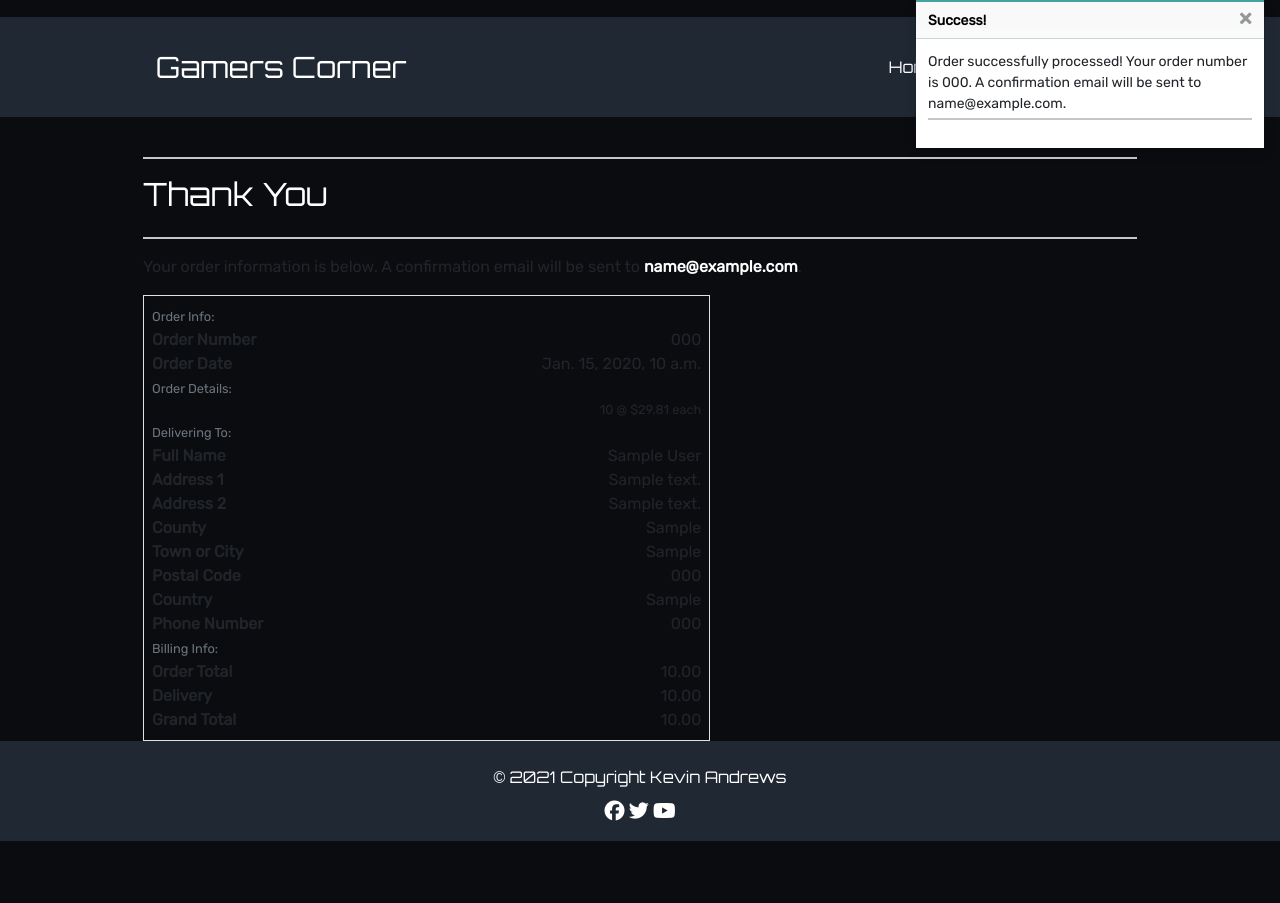
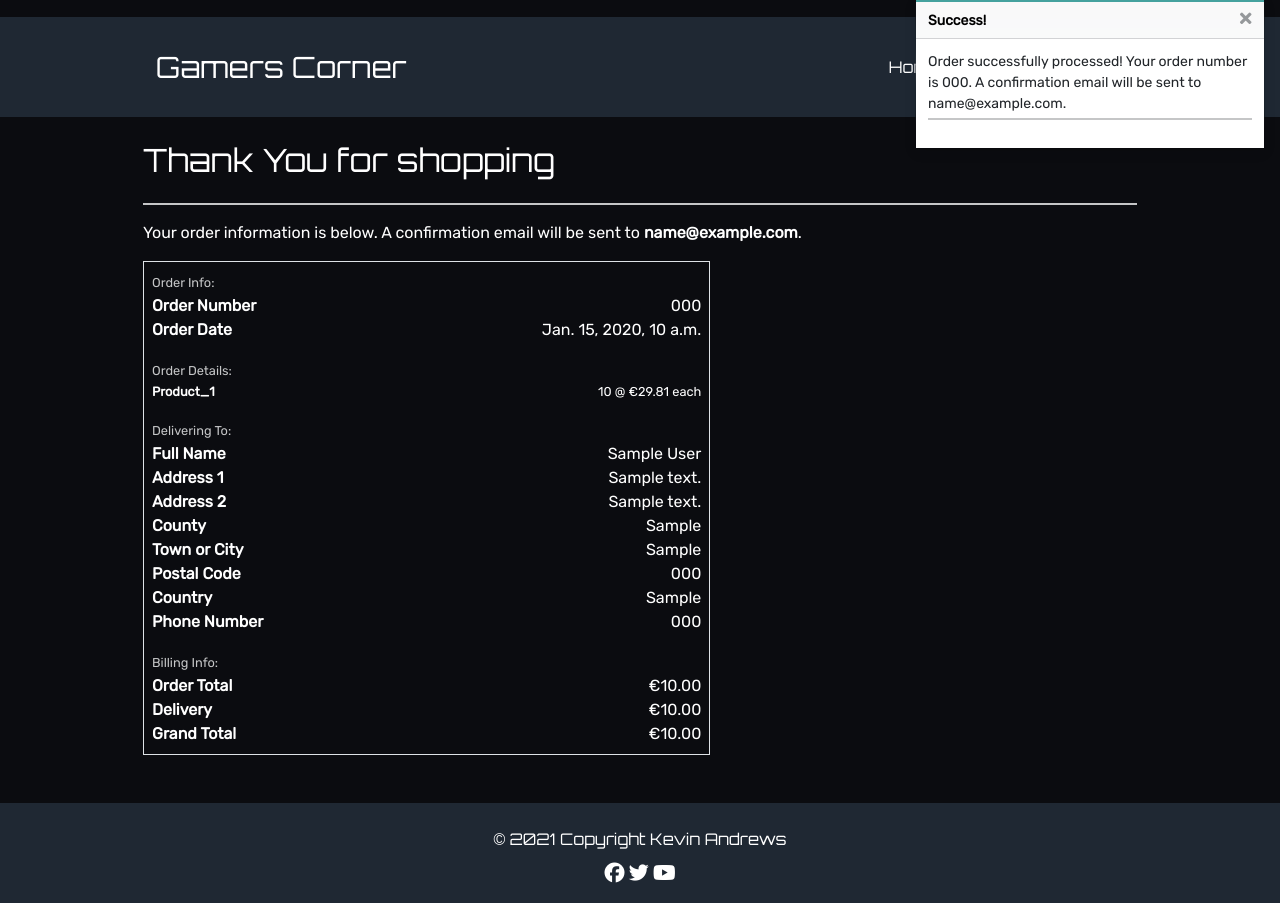
Before and after one commit to Code-Institute-Submissions/KevAndrews-Milestone_Project_4_DecResub, a Django app: page /checkout/checkout_success/000 in a window 1280 px wide. Shown: the part 41-944 px from the top of the page. Before the commit the page ends 882 px from the top, so only its background shows below. Run offline with Django 3.2, Linux system fonts and the light colour scheme; data comes from the database, SQL or seed files in the repository; tables that the repository leaves empty hold one stand-in row (values such as "Sample post"); some libraries are stand-ins or nearby versions.

Commit message:
Updated styles and order models to match with project styles

```diff
--- a/cart/templates/cart/cart.html
+++ b/cart/templates/cart/cart.html
@@ -103,7 +103,7 @@
                     </table>
                 </div>
             {% else %}
-                <p class="lead mb-5">Your cart is empty.</p>
+                <p class="text-white lead mb-5">Your cart is empty.</p>
                 <a href="{% url 'games' %}" class="btn btn-long mb-4">
                     <span class="icon">
                         <i class="fas fa-chevron-left"></i>
--- a/checkout/admin.py
+++ b/checkout/admin.py
@@ -21,14 +21,14 @@ class OrderAdmin(admin.ModelAdmin):
 
     readonly_fields = ('order_number', 'date',
                        'delivery_cost', 'order_total',
-                       'grand_total', 'original_bag',
+                       'grand_total', 'original_cart',
                        'stripe_pid')
 
     fields = ('order_number', 'date', 'full_name',
               'email', 'phone_number', 'country',
               'postcode', 'town_or_city', 'street_address1',
               'street_address2', 'county', 'delivery_cost',
-              'order_total', 'grand_total', 'original_bag',
+              'order_total', 'grand_total', 'original_cart',
                        'stripe_pid')
 
     list_display = ('order_number', 'date', 'full_name',
--- a/checkout/static/checkout/css/checkout.css
+++ b/checkout/static/checkout/css/checkout.css
@@ -4,7 +4,7 @@
   height: 40px;
   padding: 10px 12px;
   border: 1px solid transparent;
-  border-radius: 0px;
+  border-radius: 5px;
   background-color: white;
   box-shadow: 0 1px 3px 0 #e6ebf1;
   -webkit-transition: box-shadow 150ms ease;
@@ -42,7 +42,7 @@ select option[value=""]{
     left: 0;
     width: 100%;
     height: 100%;
-    background: rgba(23, 162, 184, .85);
+    background: rgba(197, 198, 199, .85);
     z-index: 9999;
 }
 
--- a/checkout/static/checkout/js/stripe_elements.js
+++ b/checkout/static/checkout/js/stripe_elements.js
@@ -12,7 +12,7 @@ var elements = stripe.elements();
 var style = {
     base: {
         color: '#000',
-        fontFamily: '"Helvetica Neue", Helvetica, sans-serif',
+        fontFamily: '"Rubik", sans-serif',
         fontSmoothing: 'antialiased',
         fontSize: '16px',
         '::placeholder': {
--- a/checkout/templates/checkout/checkout_success.html
+++ b/checkout/templates/checkout/checkout_success.html
@@ -3,37 +3,36 @@
 
 {% block content %}
 <!-- Code from Boutique Ado project updated to match this project-->
-<section class="checkout-section container">
+<section class="checkout-success-section container">
     <div class="row mt-4">
         <div class="col">
+            <h2 class="logo-font mb-4">Thank You for shopping</h2>
             <hr>
-            <h2 class="logo-font mb-4">Thank You</h2>
-            <hr>
-            <p class="text-black">Your order information is below. A confirmation email will be sent to
+            <p class="text-white">Your order information is below. A confirmation email will be sent to
                 <strong>{{ order.email }}</strong>.</p>
         </div>
     </div>
-    <div class="row">
+    <div class="row mb-5">
         <div class="col-12 col-lg-7">
             <div class="order-confirmation-wrapper p-2 border">
                 <div class="row">
                     <div class="col">
-                        <small class="text-muted">Order Info:</small>
+                        <small class="muted">Order Info:</small>
                     </div>
                 </div>
 
                 <div class="row">
                     <div class="col-12 col-md-4">
-                        <p class="mb-0 text-black font-weight-bold">Order Number</p>
+                        <p class="mb-0 text-white font-weight-bold">Order Number</p>
                     </div>
                     <div class="col-12 col-md-8 text-md-right">
                         <p class="mb-0">{{ order.order_number }}</p>
                     </div>
                 </div>
 
-                <div class="row">
+                <div class="row mb-3">
                     <div class="col-12 col-md-4">
-                        <p class="mb-0 text-black font-weight-bold">Order Date</p>
+                        <p class="mb-0 text-white font-weight-bold">Order Date</p>
                     </div>
                     <div class="col-12 col-md-8 text-md-right">
                         <p class="mb-0">{{ order.date }}</p>
@@ -42,32 +41,32 @@
 
                 <div class="row">
                     <div class="col">
-                        <small class="text-muted">Order Details:</small>
+                        <small class="muted">Order Details:</small>
                     </div>
                 </div>
 
                 {% for item in order.lineitems.all %}
                 <div class="row">
                     <div class="col-12 col-md-4">
-                        <p class="small mb-0 text-black font-weight-bold">
-                            {{ item.product.name }}
+                        <p class="small mb-0 text-white font-weight-bold">
+                            {{ item.game.name }}
                         </p>
                     </div>
                     <div class="col-12 col-md-8 text-md-right">
-                        <p class="small mb-0">{{ item.quantity }} @ ${{ item.game.price }} each</p>
+                        <p class="small mb-0">{{ item.quantity }} @ &euro;{{ item.game.price }} each</p>
                     </div>
                 </div>
                 {% endfor %}
 
-                <div class="row">
+                <div class="row mt-3">
                     <div class="col">
-                        <small class="text-muted">Delivering To:</small>
+                        <small class="muted">Delivering To:</small>
                     </div>
                 </div>
 
                 <div class="row">
                     <div class="col-12 col-md-4">
-                        <p class="mb-0 text-black font-weight-bold">Full Name</p>
+                        <p class="mb-0 text-white font-weight-bold">Full Name</p>
                     </div>
                     <div class="col-12 col-md-8 text-md-right">
                         <p class="mb-0">{{ order.full_name }}</p>
@@ -76,7 +75,7 @@
 
                 <div class="row">
                     <div class="col-12 col-md-4">
-                        <p class="mb-0 text-black font-weight-bold">Address 1</p>
+                        <p class="mb-0 text-white font-weight-bold">Address 1</p>
                     </div>
                     <div class="col-12 col-md-8 text-md-right">
                         <p class="mb-0">{{ order.street_address1 }}</p>
@@ -86,7 +85,7 @@
                 {% if order.street_address2 %}
                 <div class="row">
                     <div class="col-12 col-md-4">
-                        <p class="mb-0 text-black font-weight-bold">Address 2</p>
+                        <p class="mb-0 text-white font-weight-bold">Address 2</p>
                     </div>
                     <div class="col-12 col-md-8 text-md-right">
                         <p class="mb-0">{{ order.street_address1 }}</p>
@@ -97,7 +96,7 @@
                 {% if order.county %}
                 <div class="row">
                     <div class="col-12 col-md-4">
-                        <p class="mb-0 text-black font-weight-bold">County</p>
+                        <p class="mb-0 text-white font-weight-bold">County</p>
                     </div>
                     <div class="col-12 col-md-8 text-md-right">
                         <p class="mb-0">{{ order.county }}</p>
@@ -107,7 +106,7 @@
 
                 <div class="row">
                     <div class="col-12 col-md-4">
-                        <p class="mb-0 text-black font-weight-bold">Town or City</p>
+                        <p class="mb-0 text-white font-weight-bold">Town or City</p>
                     </div>
                     <div class="col-12 col-md-8 text-md-right">
                         <p class="mb-0">{{ order.town_or_city }}</p>
@@ -117,7 +116,7 @@
                 {% if order.postcode %}
                 <div class="row">
                     <div class="col-12 col-md-4">
-                        <p class="mb-0 text-black font-weight-bold">Postal Code</p>
+                        <p class="mb-0 text-white font-weight-bold">Postal Code</p>
                     </div>
                     <div class="col-12 col-md-8 text-md-right">
                         <p class="mb-0">{{ order.postcode }}</p>
@@ -127,7 +126,7 @@
 
                 <div class="row">
                     <div class="col-12 col-md-4">
-                        <p class="mb-0 text-black font-weight-bold">Country</p>
+                        <p class="mb-0 text-white font-weight-bold">Country</p>
                     </div>
                     <div class="col-12 col-md-8 text-md-right">
                         <p class="mb-0">{{ order.country }}</p>
@@ -136,48 +135,47 @@
 
                 <div class="row">
                     <div class="col-12 col-md-4">
-                        <p class="mb-0 text-black font-weight-bold">Phone Number</p>
+                        <p class="mb-0 text-white font-weight-bold">Phone Number</p>
                     </div>
                     <div class="col-12 col-md-8 text-md-right">
                         <p class="mb-0">{{ order.phone_number }}</p>
                     </div>
                 </div>
 
-                <div class="row">
+                <div class="row mt-3">
                     <div class="col">
-                        <small class="text-muted">Billing Info:</small>
+                        <small class="muted">Billing Info:</small>
                     </div>
                 </div>
 
                 <div class="row">
                     <div class="col-12 col-md-4">
-                        <p class="mb-0 text-black font-weight-bold">Order Total</p>
+                        <p class="mb-0 text-white font-weight-bold">Order Total</p>
                     </div>
                     <div class="col-12 col-md-8 text-md-right">
-                        <p class="mb-0">{{ order.order_total }}</p>
+                        <p class="mb-0">&euro;{{ order.order_total }}</p>
                     </div>
                 </div>
 
                 <div class="row">
                     <div class="col-12 col-md-4">
-                        <p class="mb-0 text-black font-weight-bold">Delivery</p>
+                        <p class="mb-0 text-white font-weight-bold">Delivery</p>
                     </div>
                     <div class="col-12 col-md-8 text-md-right">
-                        <p class="mb-0">{{ order.delivery_cost }}</p>
+                        <p class="mb-0">&euro;{{ order.delivery_cost }}</p>
                     </div>
                 </div>
 
                 <div class="row">
                     <div class="col-12 col-md-4">
-                        <p class="mb-0 text-black font-weight-bold">Grand Total</p>
+                        <p class="mb-0 text-white font-weight-bold">Grand Total</p>
                     </div>
                     <div class="col-12 col-md-8 text-md-right">
-                        <p class="mb-0">{{ order.grand_total }}</p>
+                        <p class="mb-0">&euro;{{ order.grand_total }}</p>
                     </div>
                 </div>
             </div>
         </div>
     </div>
-    </div>
 </section>
 {% endblock %}
--- a/home/views.py
+++ b/home/views.py
@@ -13,7 +13,7 @@ class Index(View):
     Custom Class view for the Home Index page
     """
 
-    def get(self, request, *args, **kwargs):
+    def get(self, request):
         """
         Custom GET method for the Home Index page
         """
--- a/products/views.py
+++ b/products/views.py
@@ -26,7 +26,7 @@ class AllGames(View):
         categories = None
         sort = None
         direction = None
-        nav = None
+        nav = 'all_games'
 
         if 'sort' in request.GET:
             sortkey = request.GET['sort']
--- a/static/css/base_style.css
+++ b/static/css/base_style.css
@@ -118,6 +118,10 @@ input[type=number] {
 
 .dropdown-menu a:hover{
     background-color: #1f2833;
+}
+
+.item-count {
+    font-size: 12pt;
 }
 
 /* Custom CSS for Customer Links */
@@ -281,6 +285,10 @@ input[type=number] {
     height: 2px;
 }
 
+/* Custom CSS for Checkout Success page */
+.checkout-success-section p {
+    color: white;
+}
 
 /* CSS for mobile menu https://www.codeply.com/go/JPkcW2yWrB */
 @media (max-width: 992px) {
--- a/templates/base.html
+++ b/templates/base.html
@@ -14,6 +14,8 @@
     <link rel="preconnect" href="https://fonts.gstatic.com" crossorigin>
     <link href="https://fonts.googleapis.com/css2?family=Orbitron&family=Rubik&display=swap" rel="stylesheet">
     <link rel="stylesheet" href="{% static 'css/base_style.css' %}">
+    {% block extra_css %}
+    {% endblock %}
     <script src="https://kit.fontawesome.com/e9c73d7092.js" crossorigin="anonymous"></script>
     <script src="https://code.jquery.com/jquery-3.4.1.min.js" integrity="sha256-CSXorXvZcTkaix6Yvo6HppcZGetbYMGWSFlBw8HfCJo=" crossorigin="anonymous"></script>
     </script>
--- a/templates/includes/toasts/toast_success.html
+++ b/templates/includes/toasts/toast_success.html
@@ -37,11 +37,11 @@
                 <div class="col">
                     <strong><p class="mt-3 mb-1 text-black">
                         Total{% if free_delivery_delta > 0 %} (Exc. delivery){% endif %}:
-                        <span class="float-right">${{ total|floatformat:2 }}</span>
+                        <span class="float-right">&euro;{{ total|floatformat:2 }}</span>
                     </p></strong>
                     {% if free_delivery_delta > 0 %}
                         <p class="mb-0 p-2 bg-warning shadow-sm text-black text-center">
-                            Spend <strong>${{ free_delivery_delta }}</strong> more to get free next day delivery!
+                            Spend <strong>&euro;{{ free_delivery_delta }}</strong> more to get free next day delivery!
                         </p>
                     {% endif %}
                     <a href="{% url 'checkout' %}" class="btn btn-long mt-2">
```
Also changed, not shown: checkout/models.py (+5 -3 lines), checkout/templates/checkout/checkout.html (+7 -4 lines), checkout/webhook_handler.py (+82 -6 lines), checkout/migrations/0004_auto_20211208_2158.py (added), checkout/migrations/0005_alter_order_original_cart.py (added), checkout/migrations/0006_alter_order_order_number.py (added).
